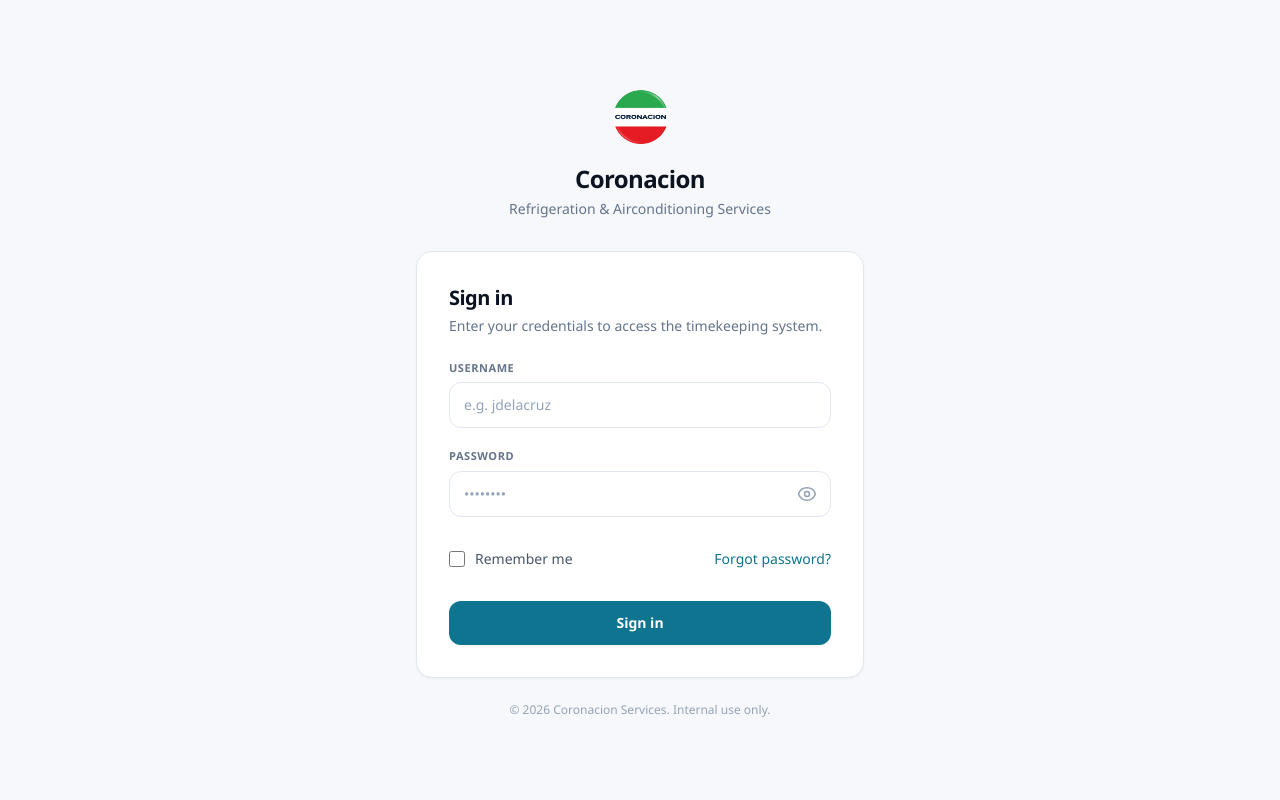
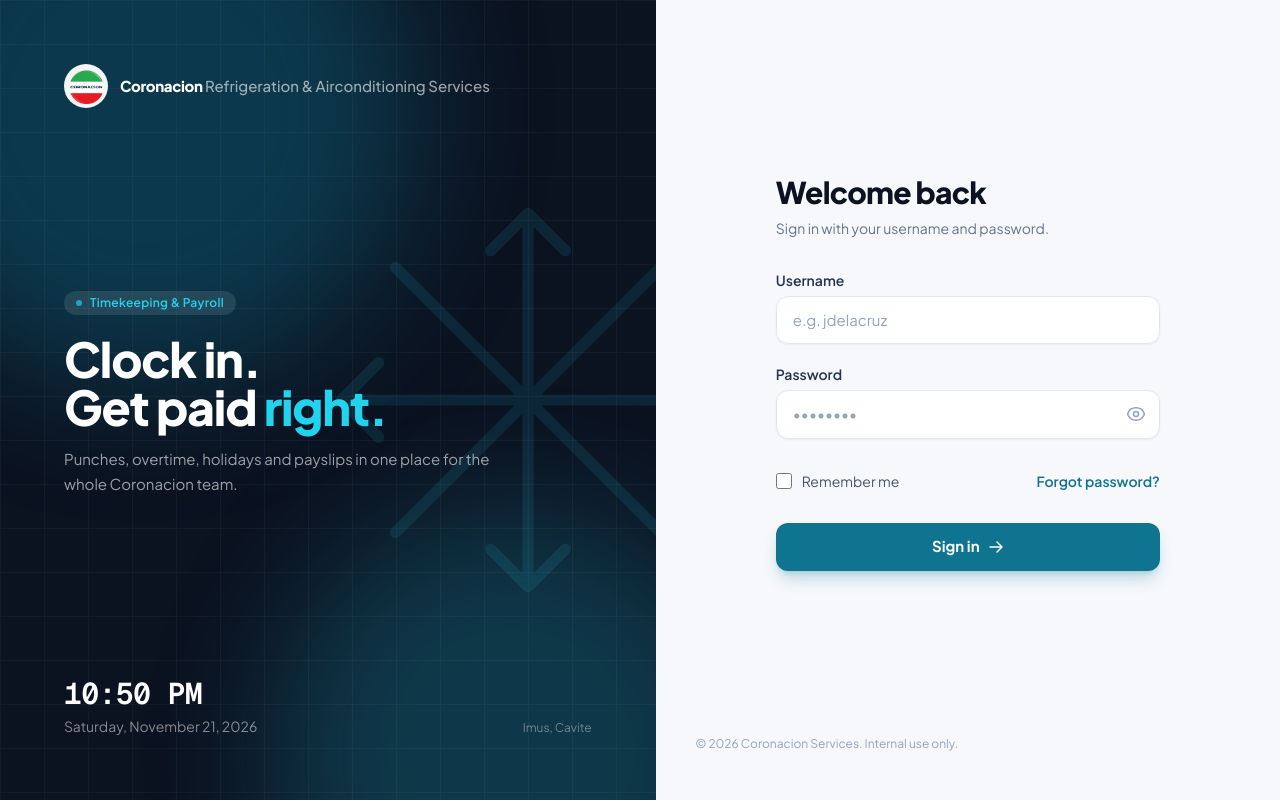
Before and after one commit to Tanjiro5834/payroll-accounting-system-cras, a PHP site: page / in a window 1280 px wide. Run offline with PHP 8.4, Linux system fonts and the light colour scheme; some libraries are stand-ins or nearby versions.

Commit message:
style: new fonts, redesigned login, Edit profile moved to sidebar

```diff
--- a/assets/css/ui.css
+++ b/assets/css/ui.css
@@ -1,3 +1,4 @@
+@import url('https://fonts.googleapis.com/css2?family=Plus+Jakarta+Sans:wght@400;500;600;700;800&family=Geist+Mono:wght@400;500;600;700&display=swap');
 :root {
     --ink:        #0B1220;    --ink-900:    #111A2E;
     --ink-800:    #1B2740;
@@ -180,3 +181,11 @@ body.punch-theme #live-time {
         transform: none !important;
     }
 }
+
+/* Global font override: wins over each page's tailwind.config */
+html, body, .font-sans {
+    font-family: "Plus Jakarta Sans", system-ui, -apple-system, "Segoe UI", Roboto, Arial, sans-serif !important;
+}
+.font-mono, .num, [data-num], table td.num, table th.num {
+    font-family: "Geist Mono", ui-monospace, SFMono-Regular, Menlo, Consolas, monospace !important;
+}
--- a/views/auth/login.html
+++ b/views/auth/login.html
@@ -37,55 +37,89 @@
         };
     </script>
 </head>
-<body class="font-sans bg-ink-50 text-ink min-h-screen flex flex-col antialiased">
+<body class="font-sans bg-ink-50 text-ink min-h-screen antialiased">
 
-    <main class="flex-1 flex items-center justify-center px-4 py-12">
-        <div class="w-full max-w-md page-enter">
+    <div class="min-h-screen grid lg:grid-cols-[1.05fr_1fr]">
 
-            <div class="text-center mb-8">
-                <img src="assets/images/coronacion-logo.png"
-                alt="Coronacion Logo"
-                class="mx-auto mb-4 w-16 h-16 object-contain">
-                <h1 class="text-2xl font-bold tracking-tight text-ink">Coronacion</h1>
-                <p class="text-sm text-slate-500 mt-1">Refrigeration &amp; Airconditioning Services</p>
+        <!-- Brand panel (desktop) -->
+        <aside class="relative hidden lg:flex flex-col justify-between overflow-hidden bg-ink text-white p-12 xl:p-16">
+            <div class="absolute inset-0 pointer-events-none" aria-hidden="true">
+                <div class="absolute -top-40 -left-32 w-[34rem] h-[34rem] rounded-full bg-coolant/40 blur-3xl"></div>
+                <div class="absolute -bottom-48 -right-24 w-[30rem] h-[30rem] rounded-full bg-frost/20 blur-3xl"></div>
+                <svg class="absolute inset-0 w-full h-full opacity-[0.07]" xmlns="http://www.w3.org/2000/svg">
+                    <defs>
+                        <pattern id="grid" width="44" height="44" patternUnits="userSpaceOnUse">
+                            <path d="M44 0H0V44" fill="none" stroke="white" stroke-width="1"/>
+                        </pattern>
+                    </defs>
+                    <rect width="100%" height="100%" fill="url(#grid)"/>
+                </svg>
+                <svg class="absolute right-[-6rem] top-1/2 -translate-y-1/2 w-[28rem] h-[28rem] text-frost/10" viewBox="0 0 24 24" fill="none" stroke="currentColor" stroke-width="0.6" stroke-linecap="round">
+                    <path d="M12 2v20M2 12h20M4.9 4.9l14.2 14.2M19.1 4.9 4.9 19.1M12 2l-2 2m2-2 2 2M12 22l-2-2m2 2 2-2M2 12l2-2m-2 2 2 2M22 12l-2-2m2 2-2 2"/>
+                </svg>
             </div>
 
-            <div class="bg-white rounded-2xl border border-line shadow-sm p-6 sm:p-8">
-                <h2 class="text-xl font-bold tracking-tight mb-1">Sign in</h2>
-                <p class="text-sm text-slate-500 mb-6">Enter your credentials to access the timekeeping system.</p>
+            <div class="relative flex items-center gap-3">
+                <img src="assets/images/coronacion-logo.png" alt="" class="w-11 h-11 object-contain rounded-full bg-white/95 p-0.5">
+                <p class="text-[15px] leading-tight whitespace-nowrap">
+                    <span class="font-extrabold tracking-tight">Coronacion</span>
+                    <span class="text-white/60 font-medium">Refrigeration &amp; Airconditioning Services</span>
+                </p>
+            </div>
+
+            <div class="relative max-w-md">
+                <p class="inline-flex items-center gap-2 px-3 py-1 rounded-full bg-white/10 text-frost text-xs font-semibold tracking-wide">
+                    <span class="w-1.5 h-1.5 rounded-full bg-frost animate-pulse"></span>
+                    Timekeeping &amp; Payroll
+                </p>
+                <h1 class="mt-5 text-4xl xl:text-5xl font-extrabold tracking-tight leading-[1.05]">
+                    Clock in.<br>Get paid <span class="text-frost">right.</span>
+                </h1>
+                <p class="mt-4 text-white/60 text-[15px] leading-relaxed">
+                    Punches, overtime, holidays and payslips in one place for the whole Coronacion team.
+                </p>
+            </div>
+
+            <div class="relative flex items-end justify-between gap-6">
+                <div>
+                    <p id="brand-clock" class="font-mono text-3xl font-semibold tracking-tight tabular-nums">--:--</p>
+                    <p id="brand-date" class="text-white/50 text-sm mt-1">&nbsp;</p>
+                </div>
+                <p class="text-white/40 text-xs">Imus, Cavite</p>
+            </div>
+        </aside>
+
+        <!-- Form panel -->
+        <main class="flex flex-col min-w-0 overflow-x-hidden px-5 sm:px-10 py-8 sm:py-12">
+            <div class="lg:hidden flex items-center gap-2.5 mb-10">
+                <img src="assets/images/coronacion-logo.png" alt="" class="w-9 h-9 object-contain shrink-0">
+                <p class="leading-tight whitespace-nowrap text-[clamp(10px,2.9vw,15px)] min-w-0">
+                    <span class="font-extrabold tracking-tight">Coronacion</span>
+                    <span class="text-slate-500 font-medium">Refrigeration &amp; Airconditioning Services</span>
+                </p>
+            </div>
+
+            <div class="flex-1 flex items-center justify-center">
+                <div class="w-full max-w-sm page-enter">
+                    <h2 class="text-3xl font-extrabold tracking-tight">Welcome back</h2>
+                    <p class="text-sm text-slate-500 mt-2 mb-8">Sign in with your username and password.</p>
 
                     <form id="login-form" method="POST" action="index.php?page=login&action=login" class="space-y-5">
                         <div>
-                        <label for="username" class="block text-[11px] font-semibold uppercase tracking-wider text-slate-500 mb-1.5">Username</label>
-                        <input
-                            type="text"
-                            id="username"
-                            name="username"
-                            autocomplete="username"
-                            required
-                            class="w-full px-3.5 py-3 rounded-xl border border-line bg-white text-ink text-sm placeholder-slate-400 focus:outline-none focus:ring-2 focus:ring-frost focus:border-coolant transition-colors min-h-[44px]"
-                            placeholder="e.g. jdelacruz"
-                        >
+                            <label for="username" class="block text-sm font-semibold text-ink-700 mb-1.5">Username</label>
+                            <input type="text" id="username" name="username" autocomplete="username" autocapitalize="none" spellcheck="false" required
+                                class="w-full px-4 py-3 rounded-xl border border-line bg-white text-ink text-[15px] placeholder-slate-400 shadow-sm focus:outline-none focus:ring-4 focus:ring-frost/30 focus:border-coolant transition min-h-[48px]"
+                                placeholder="e.g. jdelacruz">
                         </div>
 
                         <div>
-                        <label for="password" class="block text-[11px] font-semibold uppercase tracking-wider text-slate-500 mb-1.5">Password</label>
+                            <label for="password" class="block text-sm font-semibold text-ink-700 mb-1.5">Password</label>
                             <div class="relative">
-                            <input
-                                type="password"
-                                id="password"
-                                name="password"
-                                autocomplete="current-password"
-                                required
-                                class="w-full px-3.5 py-3 pr-12 rounded-xl border border-line bg-white text-ink text-sm placeholder-slate-400 focus:outline-none focus:ring-2 focus:ring-frost focus:border-coolant transition-colors min-h-[44px]"
-                                placeholder="••••••••"
-                            >
-                            <button
-                                type="button"
-                                id="toggle-password"
-                                aria-label="Show password"
-                                class="absolute inset-y-0 right-0 flex items-center justify-center w-12 text-slate-400 hover:text-coolant focus:outline-none focus:ring-2 focus:ring-frost rounded-r-xl transition-colors"
-                            >
+                                <input type="password" id="password" name="password" autocomplete="current-password" required
+                                    class="w-full px-4 py-3 pr-12 rounded-xl border border-line bg-white text-ink text-[15px] placeholder-slate-400 shadow-sm focus:outline-none focus:ring-4 focus:ring-frost/30 focus:border-coolant transition min-h-[48px]"
+                                    placeholder="••••••••">
+                                <button type="button" id="toggle-password" aria-label="Show password"
+                                    class="absolute inset-y-0 right-0 flex items-center justify-center w-12 text-slate-400 hover:text-coolant focus:outline-none focus:ring-2 focus:ring-frost rounded-r-xl transition-colors">
                                     <svg id="icon-eye" class="icon-crossfade w-5 h-5" xmlns="http://www.w3.org/2000/svg" fill="none" viewBox="0 0 24 24" stroke-width="1.8" stroke="currentColor">
                                         <path stroke-linecap="round" stroke-linejoin="round" d="M2.036 12.322a1.012 1.012 0 0 1 0-.639C3.423 7.51 7.36 4.5 12 4.5c4.638 0 8.573 3.007 9.963 7.178.07.207.07.431 0 .639C20.577 16.49 16.64 19.5 12 19.5c-4.638 0-8.573-3.007-9.963-7.178Z" />
                                         <path stroke-linecap="round" stroke-linejoin="round" d="M15 12a3 3 0 1 1-6 0 3 3 0 0 1 6 0Z" />
@@ -99,30 +133,41 @@
 
                         <div class="flex items-center justify-between">
                             <label class="flex items-center gap-2.5 cursor-pointer min-h-[44px]">
-                            <input
-                                type="checkbox"
-                                id="remember"
-                                name="remember"
-                                class="w-4 h-4 rounded border-line text-coolant focus:ring-frost"
-                            >
+                                <input type="checkbox" id="remember" name="remember" class="w-4 h-4 rounded border-line text-coolant focus:ring-frost">
                                 <span class="text-sm text-slate-600">Remember me</span>
                             </label>
-                        <a href="#" class="text-sm font-medium text-coolant hover:text-coolant-hover transition-colors">Forgot password?</a>
+                            <a href="#" class="text-sm font-semibold text-coolant hover:text-coolant-hover transition-colors">Forgot password?</a>
                         </div>
 
-                    <button
-                        type="submit"
-                        class="ui-btn w-full min-h-[44px] py-3 px-4 bg-coolant hover:bg-coolant-hover text-white text-sm font-semibold rounded-xl shadow-sm hover:shadow-md focus:outline-none focus:ring-2 focus:ring-frost focus:ring-offset-2 transition-all duration-150"
-                    >
+                        <button type="submit"
+                            class="ui-btn group w-full min-h-[48px] py-3 px-4 bg-coolant hover:bg-coolant-hover text-white text-[15px] font-bold rounded-xl shadow-lg shadow-coolant/25 hover:shadow-xl hover:shadow-coolant/30 focus:outline-none focus:ring-4 focus:ring-frost/40 transition-all duration-150 inline-flex items-center justify-center gap-2">
                             Sign in
+                            <svg class="w-4 h-4 transition-transform group-hover:translate-x-0.5" xmlns="http://www.w3.org/2000/svg" fill="none" viewBox="0 0 24 24" stroke-width="2.2" stroke="currentColor">
+                                <path stroke-linecap="round" stroke-linejoin="round" d="M13.5 4.5 21 12m0 0-7.5 7.5M21 12H3" />
+                            </svg>
                         </button>
                     </form>
                 </div>
+            </div>
 
-            <p class="text-center text-xs text-slate-400 mt-6">&copy; 2026 Coronacion Services. Internal use only.</p>
+            <p class="text-center lg:text-left text-xs text-slate-400 mt-10">&copy; 2026 Coronacion Services. Internal use only.</p>
+        </main>
     </div>
-    </main>
 
+    <script>
+        (function () {
+            const clock = document.getElementById("brand-clock");
+            const date = document.getElementById("brand-date");
+            if (!clock) return;
+            function tick() {
+                const now = new Date();
+                clock.textContent = now.toLocaleTimeString("en-US", { hour: "numeric", minute: "2-digit", timeZone: "Asia/Manila" });
+                date.textContent = now.toLocaleDateString("en-US", { weekday: "long", month: "long", day: "numeric", year: "numeric", timeZone: "Asia/Manila" });
+            }
+            tick();
+            setInterval(tick, 15000);
+        })();
+    </script>
     <script src="assets/js/login.js"></script>
     <script src="assets/js/ui.js"></script>
 </body>
--- a/views/dashboard/my-dashboard.html
+++ b/views/dashboard/my-dashboard.html
@@ -88,7 +88,6 @@
                 </div>
                 <div class="flex gap-2">
                     <a href="index.php?page=punch-employee-list" class="ui-btn inline-flex items-center justify-center gap-2 px-4 py-2.5 rounded-xl text-sm font-semibold min-h-[44px] focus:outline-none focus:ring-2 focus:ring-frost bg-coolant hover:bg-coolant-hover text-white shadow-sm">Clock In / Out</a>
-                    <button type="button" id="open-profile" class="ui-btn inline-flex items-center justify-center gap-2 px-4 py-2.5 rounded-xl text-sm font-semibold min-h-[44px] focus:outline-none focus:ring-2 focus:ring-frost bg-white border border-line text-ink hover:bg-ink-50">Edit profile</button>
                 </div>
             </div>
 
```
Also changed, not shown: assets/js/my-dashboard.js (+15 -2 lines), views/partials/sidebar.php (+11 -3 lines). Lines whose indentation alone changed are shown as unchanged.
